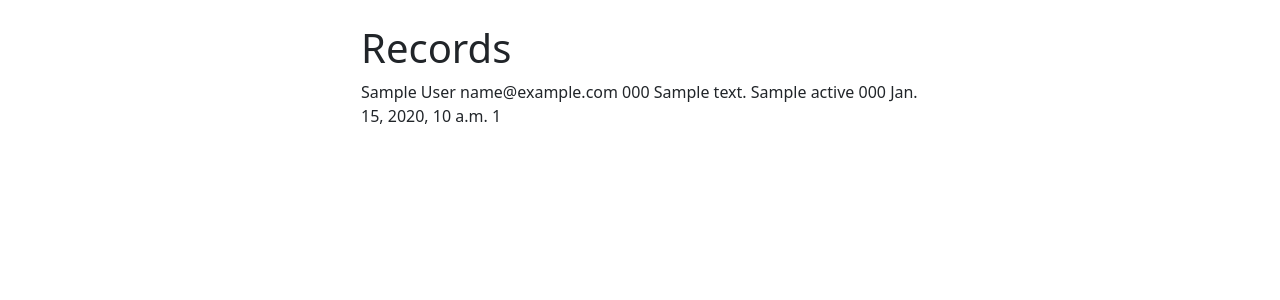
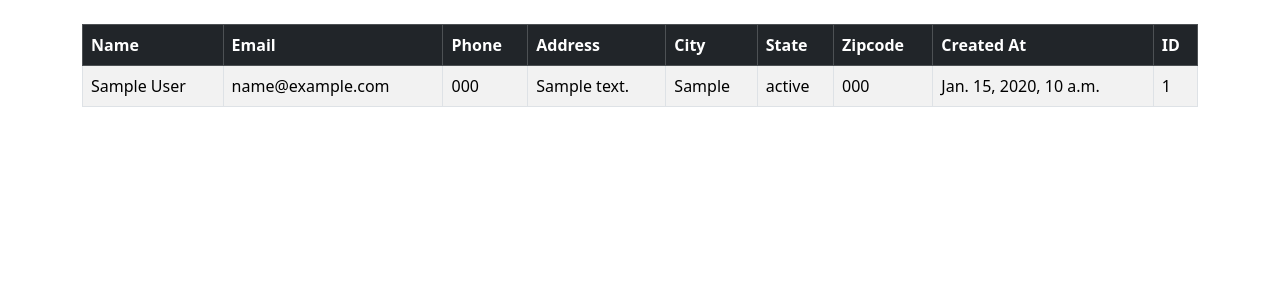
Before and after one commit to saurxbh/crm-portal, a Django app: page / in a window 1280 px wide. Shown: the part 56-356 px from the top of the page. Run offline with Django 5.2, Linux system fonts and the light colour scheme; a user stored in the database is signed in; tables that the repository leaves empty hold one stand-in row (values such as "Sample post").

Commit message:
Display Records in tabular form

```diff
--- a/application/website/templates/home.html
+++ b/application/website/templates/home.html
@@ -2,31 +2,47 @@
 
 {% block content %}
 
-<div class="col-md-6 offset-md-3">
-
     {% if user.is_authenticated %}
 
-    <h1>Records</h1>
+    <table class="table table-striped table-hover table-bordered">
+        <thead class="table-dark">
+          <tr>
+            <th scope="col">Name</th>
+            <th scope="col">Email</th>
+            <th scope="col">Phone</th>
+            <th scope="col">Address</th>
+            <th scope="col">City</th>
+            <th scope="col">State</th>
+            <th scope="col">Zipcode</th>
+            <th scope="col">Created At</th>
+            <th scope="col">ID</th>
+          </tr>
+        </thead>
+        <tbody>
             {% if records %}
 
             {% for record in records%}
-            {{ record.first_name }}
-            {{ record.last_name }}
-            {{ record.email }}
-            {{ record.phone }}
-            {{ record.address }}
-            {{ record.city }}
-            {{ record.state }}
-            {{ record.zipcode }}
-            {{ record.created_at }}
-            {{ record.id }}
-            <br />
+            <tr>
+                <td>{{ record.first_name }}
+                {{ record.last_name }}</td>
+                <td>{{ record.email }}</td>
+                <td>{{ record.phone }}</td>
+                <td>{{ record.address }}</td>
+                <td>{{ record.city }}</td>
+                <td>{{ record.state }}</td>
+                <td>{{ record.zipcode }}</td>
+                <td>{{ record.created_at }}</td>
+                <td>{{ record.id }}</td>
+            </tr>
             {% endfor %}
 
         {% endif %}
+        </tbody>
+    </table>
 
     {% else %}
 
+    <div class="col-md-6 offset-md-3">
         <h1>Login</h1>
         <br />
         <form method="POST" action="{% url 'home' %}">
```
Also changed, not shown: application/website/migrations/0001_initial.py (added). Lines whose indentation alone changed are shown as unchanged.
